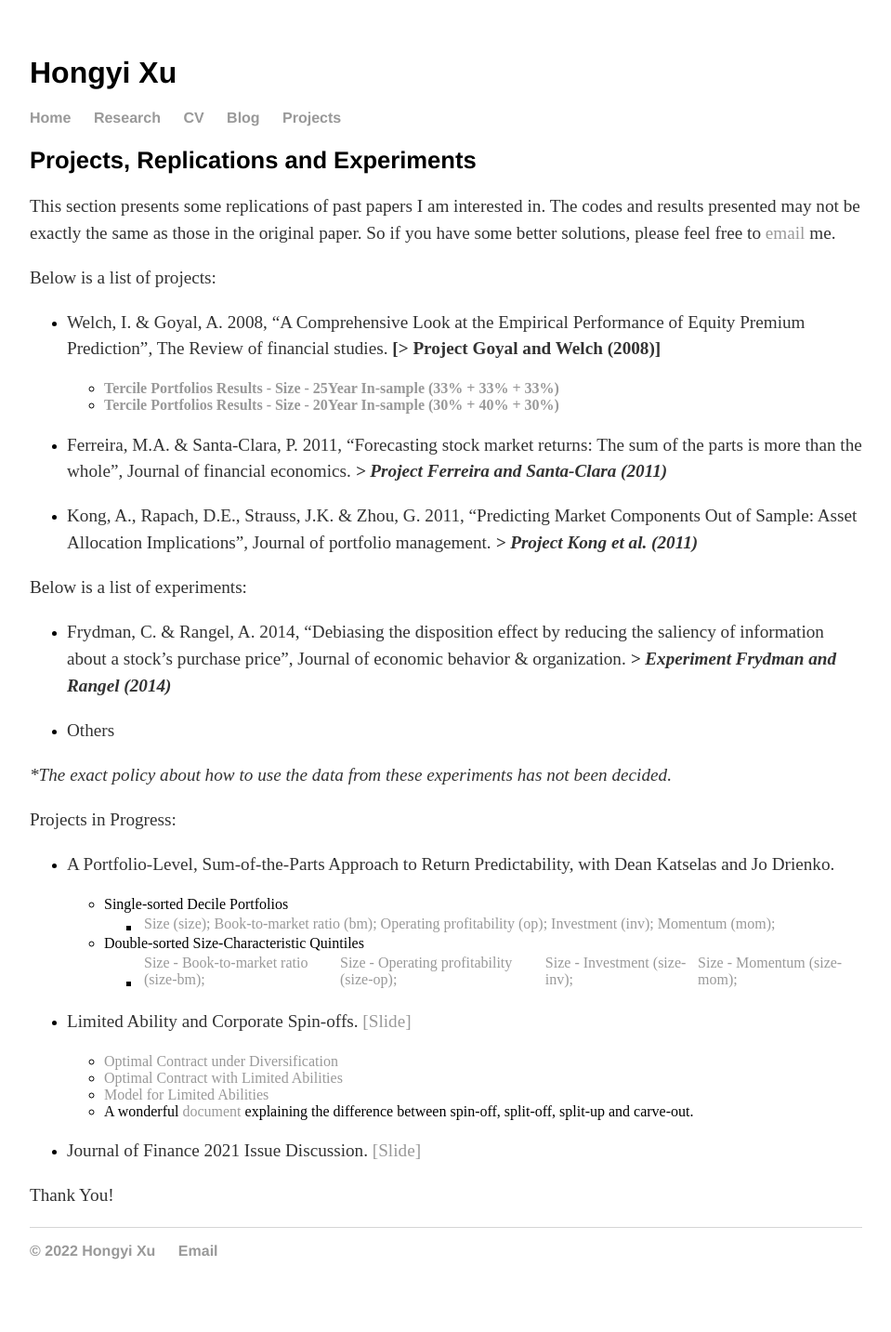
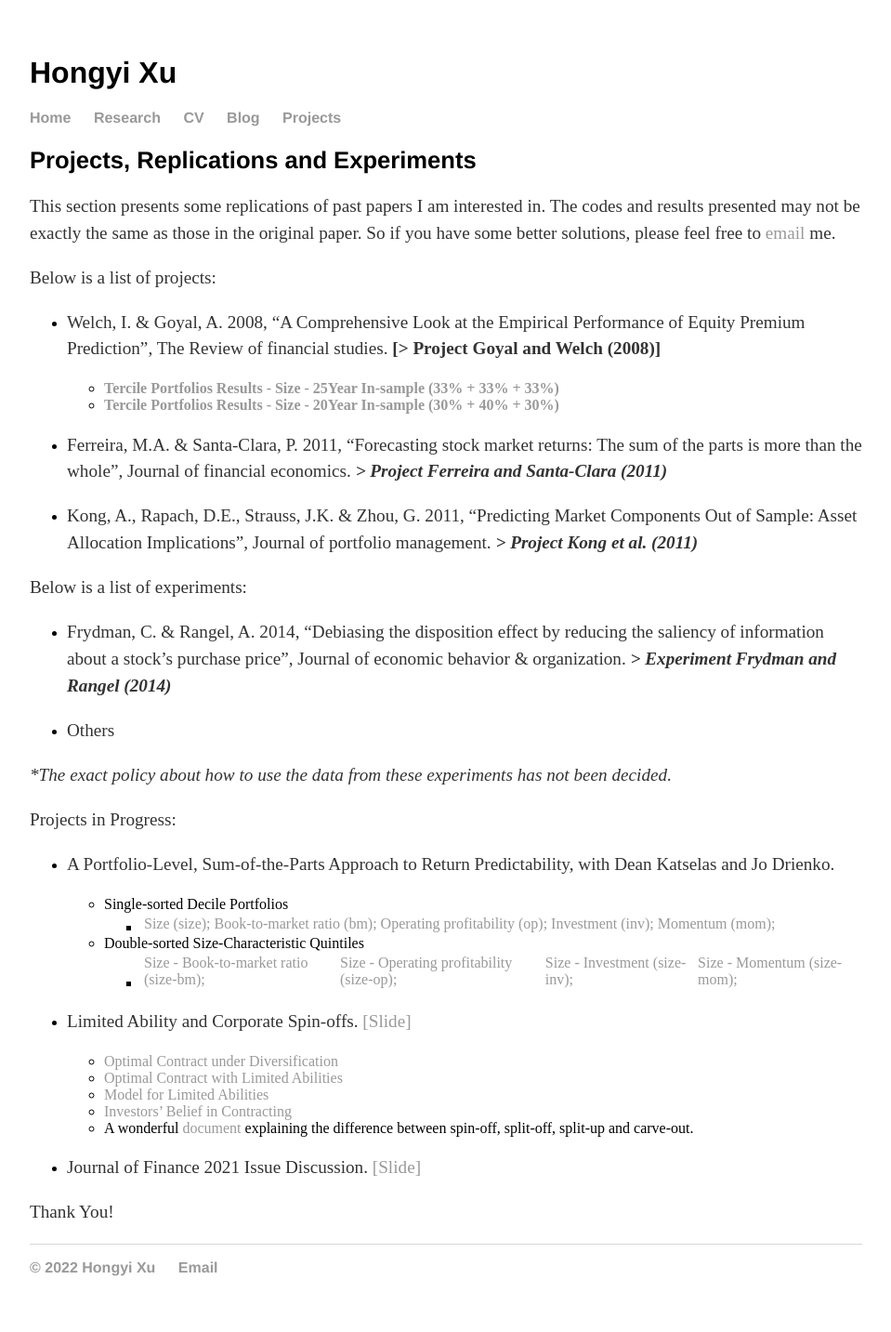
Before and after one commit to hongyileoxu/hongyileoxu.github.io, a Jekyll site: the page built from projects/index.md, in a window 1280 px wide. Shown: the whole page at 93% size, without its empty margins (160-1119 px from the left). Built offline with Jekyll 4.4.1, drawn with Linux system fonts in a browser that asks for light colours.

Commit message:
Update index.md
Adding investors belief in the TCF project

```diff
--- a/projects/index.md
+++ b/projects/index.md
@@ -38,7 +38,8 @@ Projects in Progress:
 
     - [Optimal Contract under Diversification](https://hongyileoxu.github.io/research/TCP_Project/TCP_Project_Premodel.html)
     - [Optimal Contract with Limited Abilities](https://hongyileoxu.github.io/research/TCP_Project/TCP_Project_Model1.html)
-    - [Model for Limited Abilities](https://hongyileoxu.github.io/research/TCP_Project/TCP_Project_Model2.html)
+    - [Model for Limited Abilities](https://hongyileoxu.github.io/research/TCP_Project/TCP_Project_Model3.html)
+    - [Investors' Belief in Contracting](https://hongyileoxu.github.io/research/TCP_Project/TCP_Project_Model4.html)
     - A wonderful [document](https://www.acapam.com/blog/what-is-the-difference-among-spin-off-split-off-and-split-up/) explaining the difference between spin-off, split-off, split-up and carve-out.
 
 
```
